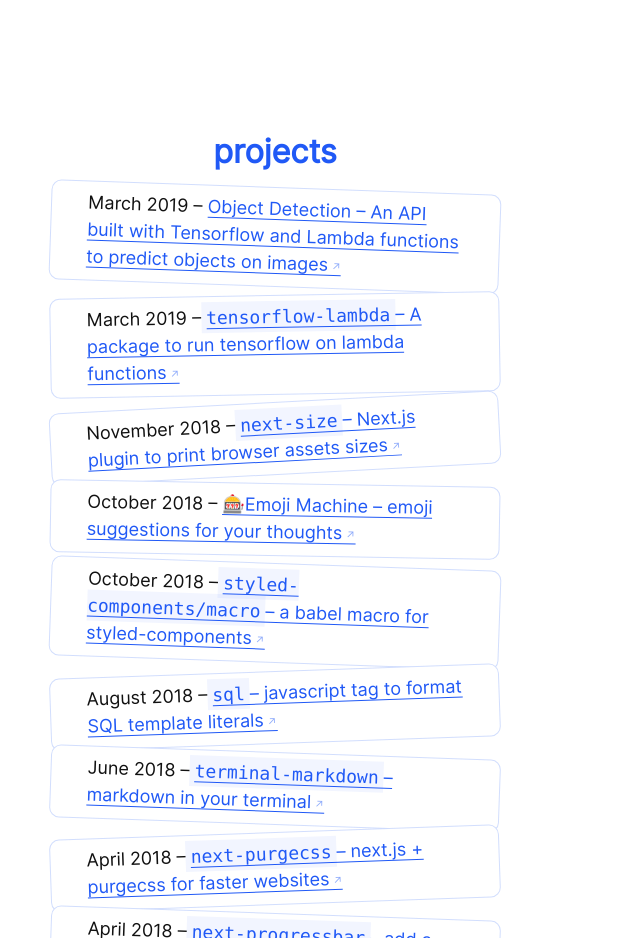
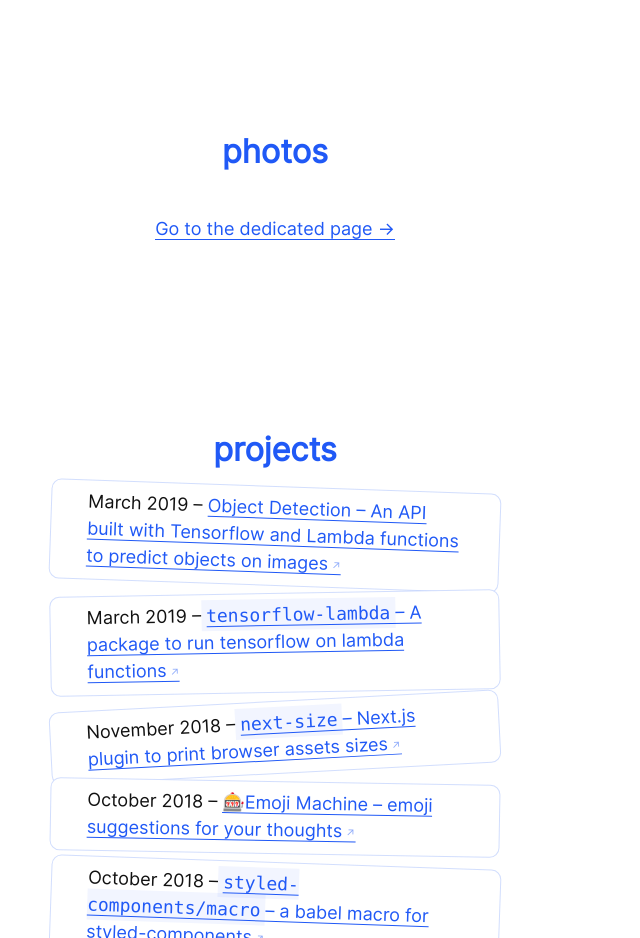
Before and after one commit to lucleray/luc.im, a Next.js app: page / in a window 1280 px wide. Shown: the part 1080-2018 px from the top of the page, without its empty margins (0-640 px from the left). Built offline with nearby package versions, Linux system fonts and the light colour scheme.

Commit message:
add /photos link on homepage

```diff
--- a/pages/index.js
+++ b/pages/index.js
@@ -98,7 +98,7 @@ export default () => (
     <main>
       <Presentation />
       <Articles />
-      {/* <Photos /> */}
+      <Photos />
       <Projects />
       <Links />
     </main>
```
